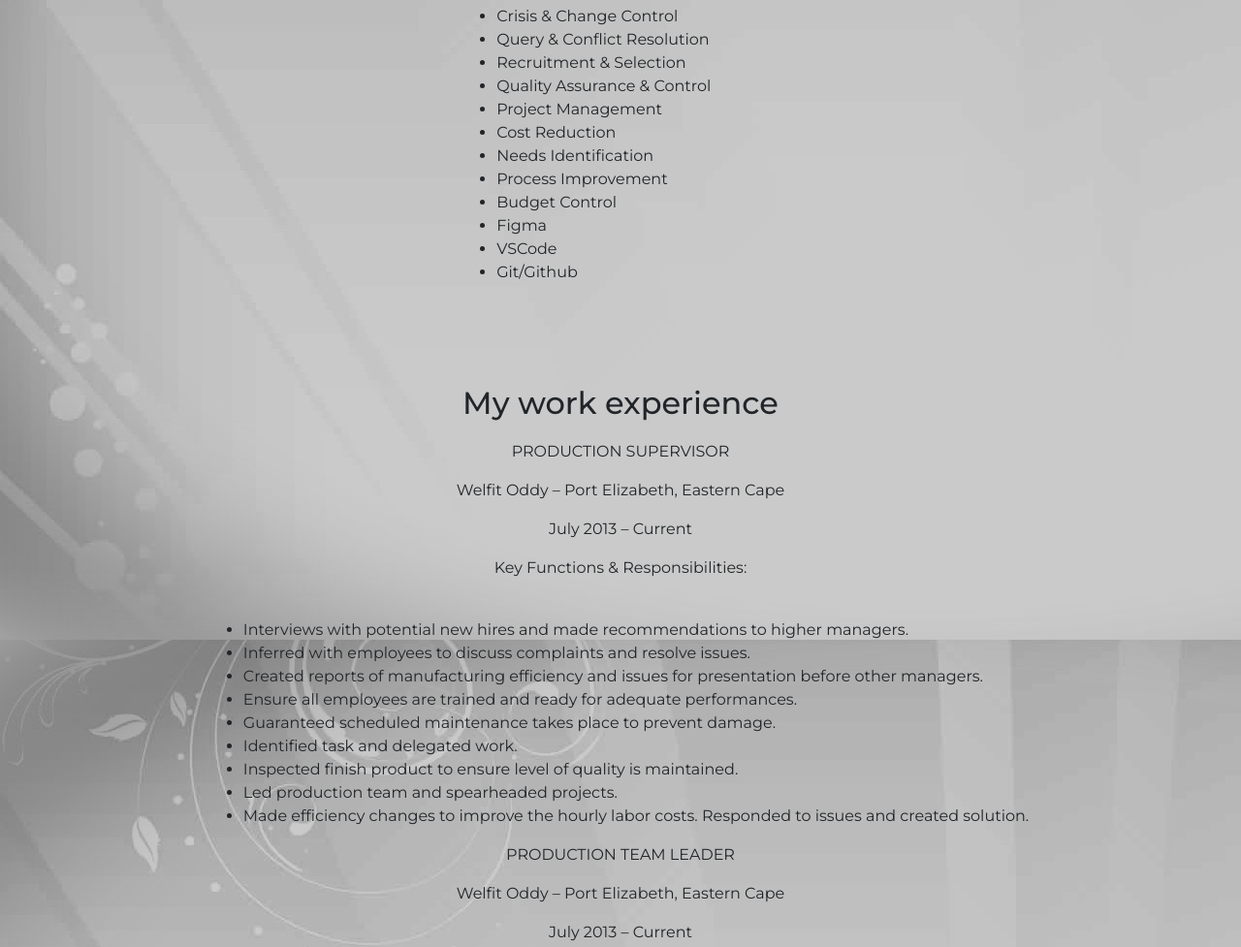
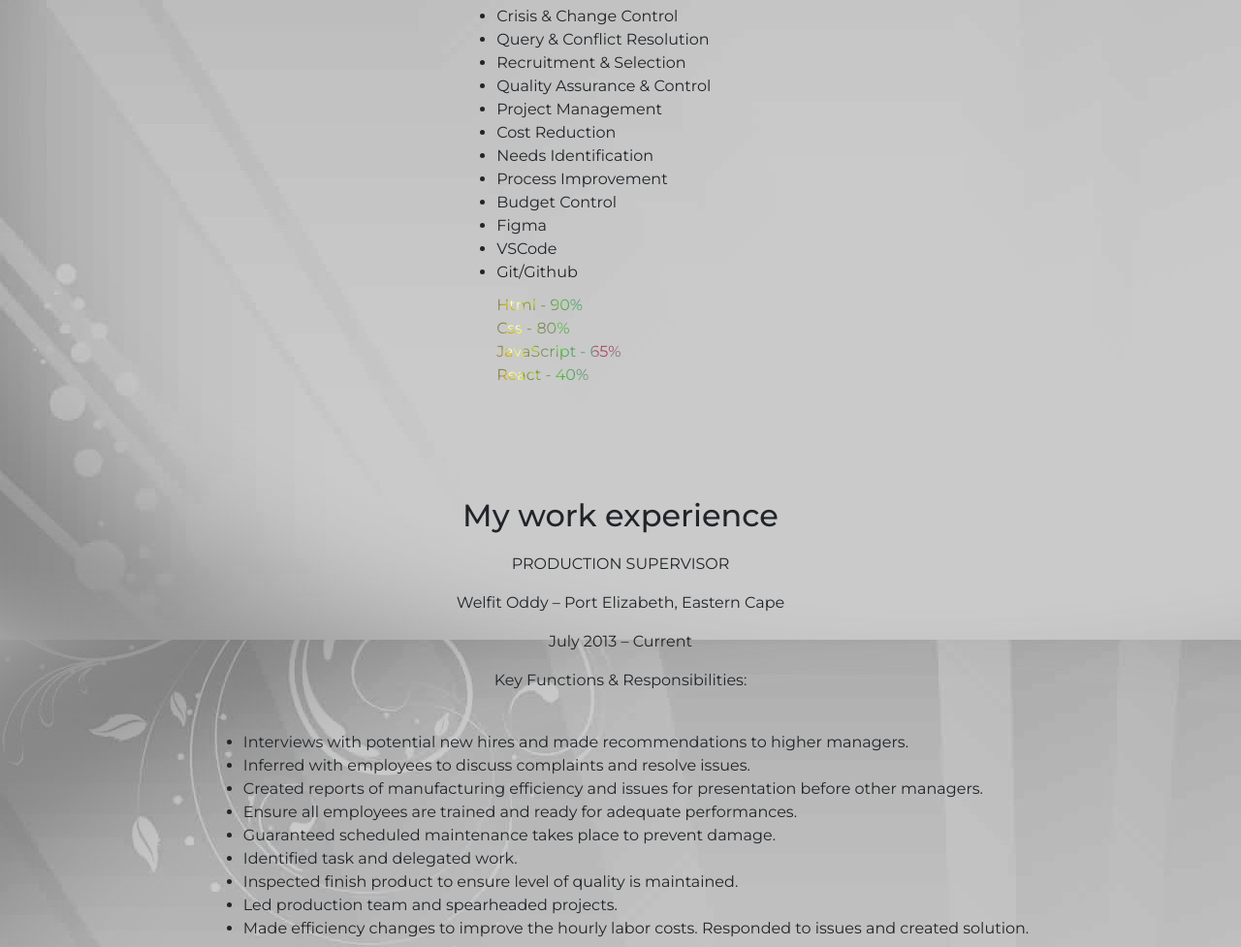
Before and after one commit to Reniercoetzer92/Reniercoetzer92.github.io, a plain HTML site: page index.html in a window 1280 px wide. Shown: the part 1500-2477 px from the top of the page at 97% size. Drawn offline with nearby package versions, Linux system fonts and the light colour scheme.

Commit message:
modified:   Stylesheets/index.css         modified:   index.html

```diff
--- a/Stylesheets/index.css
+++ b/Stylesheets/index.css
@@ -1,6 +1,38 @@
 * {
   font-family: "Montserrat", sans-serif;
+  box-sizing:border-box;
 }
+
+.skills {
+  display:inline-flexbox;
+  padding-top: 10px; /* Add top padding */
+  padding-bottom: 10px; /* Add bottom padding */
+
+}
+
+.skills-html {width: 90%; background: url('/Images/Back.jpg');
+  -webkit-background-clip: text;
+  background-clip: text;
+  color: transparent;
+  animation: back 100s linear infinite;
+  width:max-content;} /* Green */
+.skills-css {width: 80%; background: url('/Images/Back.jpg');
+  -webkit-background-clip: text;
+  background-clip: text;
+  color: transparent;
+  animation: back 100s linear infinite;
+  width:max-content;} /* Blue */
+.skills-js {width: 65%; background: url('/Images/Back.jpg');
+  -webkit-background-clip: text;
+  color: transparent;
+  animation: back 100s linear infinite;
+  width:max-content;} /* Red */
+.skills-php {width: 60%; background: url('/Images/Back.jpg');
+  -webkit-background-clip: text;
+  background-clip: text;
+  color: transparent;
+  animation: back 100s linear infinite;
+  width:max-content;} /* Dark Grey */
 
 body {
   height: 100vh;
--- a/index.html
+++ b/index.html
@@ -79,6 +79,12 @@
           <li>Figma</li>
           <li>VSCode</li>
           <li>Git/Github</li>
+          <div class="skills">
+            <div class="skills-html"> Html - 90%</div>
+            <div class="skills-css">Css - 80%</div>
+            <div class="skills-js"> JavaScript - 65%</div>
+            <div class="skills-php"> React - 40%</div>
+          </div>
         </ul>
     </section>
 
```
